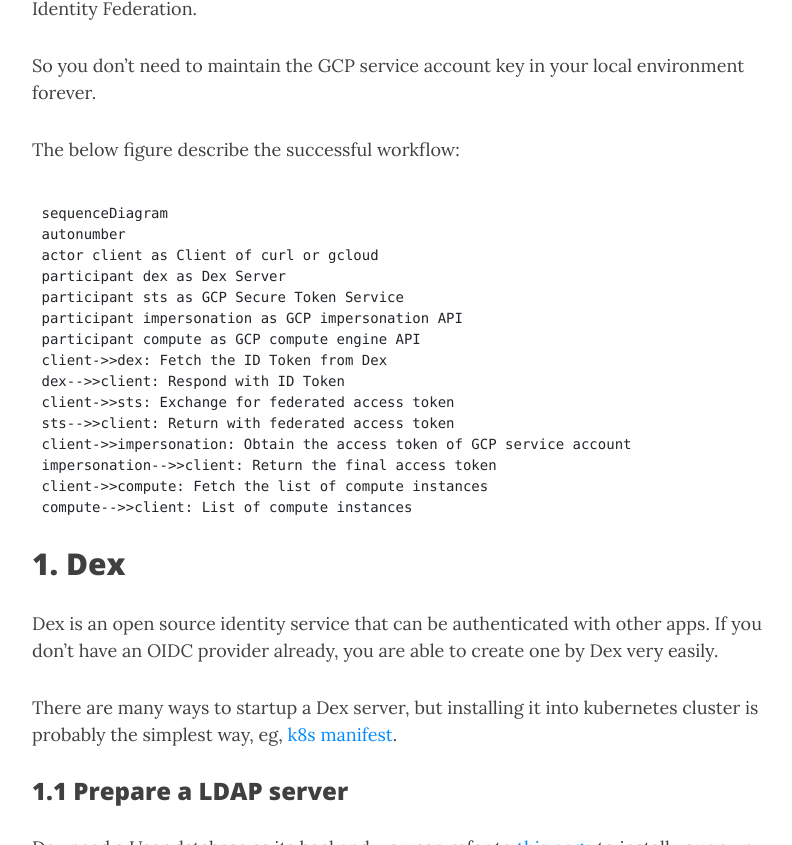
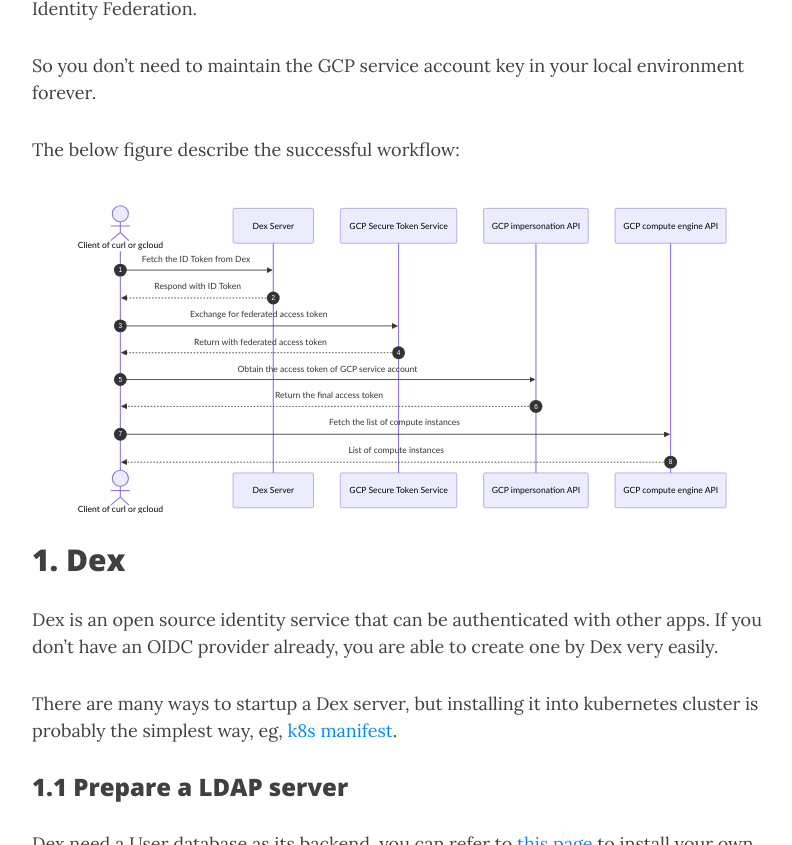
Before and after one commit to magichuihui/magichuihui.github.io, a Jekyll site: the page built from _posts/2025-04-25-workload-identity-pool-with-dex.md, in a window 1280 px wide and 900 px high, scrolled down 421 px, cut to the strip 55-900 px from the top of the window. Shown: the whole strip, without its empty margins (243-1035 px from the left). Built offline with Jekyll 4.4.1, drawn with Linux system fonts in a browser that asks for light colours; comment, search, counter and statistics services are not loaded; some of the changed lines change nothing that is shown.

Commit message:
ui: enable mermaid for github pages

```diff
--- a/_includes/footer-scripts.html
+++ b/_includes/footer-scripts.html
@@ -36,3 +36,7 @@
     <script src="{{ js | relative_url }}"></script>
   {% endfor %}
 {% endif %}
+
+{% if page.mermaid %}
+  {% include mermaid.html %}
+{% endif %}
--- /dev/null
+++ b/_includes/mermaid.html
@@ -0,0 +1,10 @@
+<script src="https://cdn.jsdelivr.net/npm/mermaid@11.6.0/dist/mermaid.min.js"></script>
+<script>
+  $(document).ready(function () {
+    mermaid.initialize({
+      startOnLoad:true,
+      theme: "default",
+    });
+    window.mermaid.init(undefined, document.querySelectorAll('.language-mermaid'));
+  });
+</script>
--- a/_posts/2025-04-25-workload-identity-pool-with-dex.md
+++ b/_posts/2025-04-25-workload-identity-pool-with-dex.md
@@ -3,6 +3,7 @@
 title: Configure GCP workload identity federation with Dex server
 excerpt: Using Dex as OIDC provider for workload identity pool
 date: 2025-04-25
+mermaid: true
 tags: [kubernetes, gcloud]
 comments: true
 ---
```
